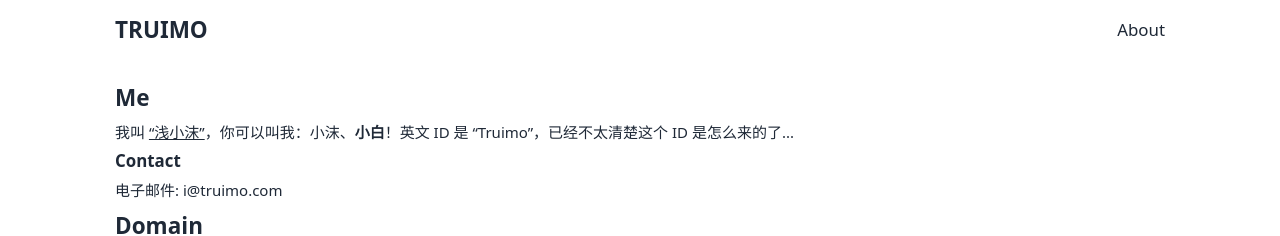
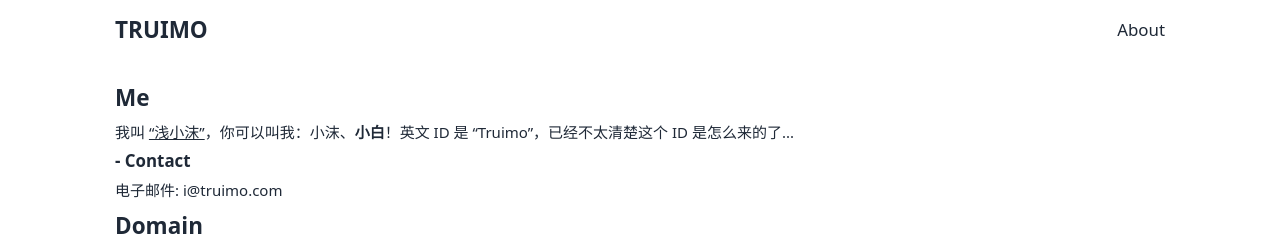
Before and after one commit to Truimo/home, a Next.js app: page /about in a window 1280 px wide. Shown: the top 236 px of the page. Built offline with nearby package versions, Linux system fonts and the light colour scheme.

Commit message:
refactor: about

```diff
--- a/src/app/about/page.tsx
+++ b/src/app/about/page.tsx
@@ -4,7 +4,7 @@ export default function Page() {
         <div>
             <h2 className="text-2xl font-bold leading-loose">Me</h2>
             <p className="leading-relaxed">我叫 <span className="underline">“浅小沫”</span>，你可以叫我：小沫、<b>小白</b>！英文 ID 是 “Truimo”，已经不太清楚这个 ID 是怎么来的了...</p>
-            <h3 className="text-lg font-semibold leading-loose">Contact</h3>
+            <h3 className="text-lg font-semibold leading-loose">- Contact</h3>
             <p className="leading-relaxed">电子邮件: <a href="mailto:i@truimo.com">i@truimo.com</a></p>
             <h2 className="text-2xl font-bold leading-loose">Domain</h2>
             <p className="leading-relaxed">当然是英文 ID 加 com 作为域名啦，好像没有别的特色了。</p>
```
